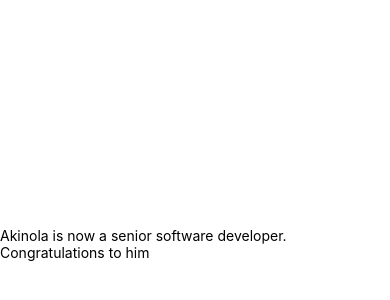
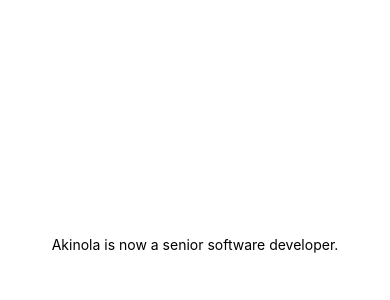
Before and after one commit to AkinolaAdewole/React-Native-Garden, a React Native app: screen / in a window 390 px wide. Shown: the part 178-478 px from the top of the page. Built offline with nearby package versions, Linux system fonts and the light colour scheme.

Commit message:
emulation using Android studio

```diff
--- a/App.js
+++ b/App.js
@@ -4,7 +4,7 @@ import { StyleSheet, Text, View } from 'react-native';
 export default function App() {
   return (
     <View style={styles.container}>
-      <Text>Akinola is now a senior software developer. Congratulations to him</Text>
+      <Text>Akinola is now a senior software developer.</Text>
       <StatusBar style="auto" />
     </View>
   );
```
